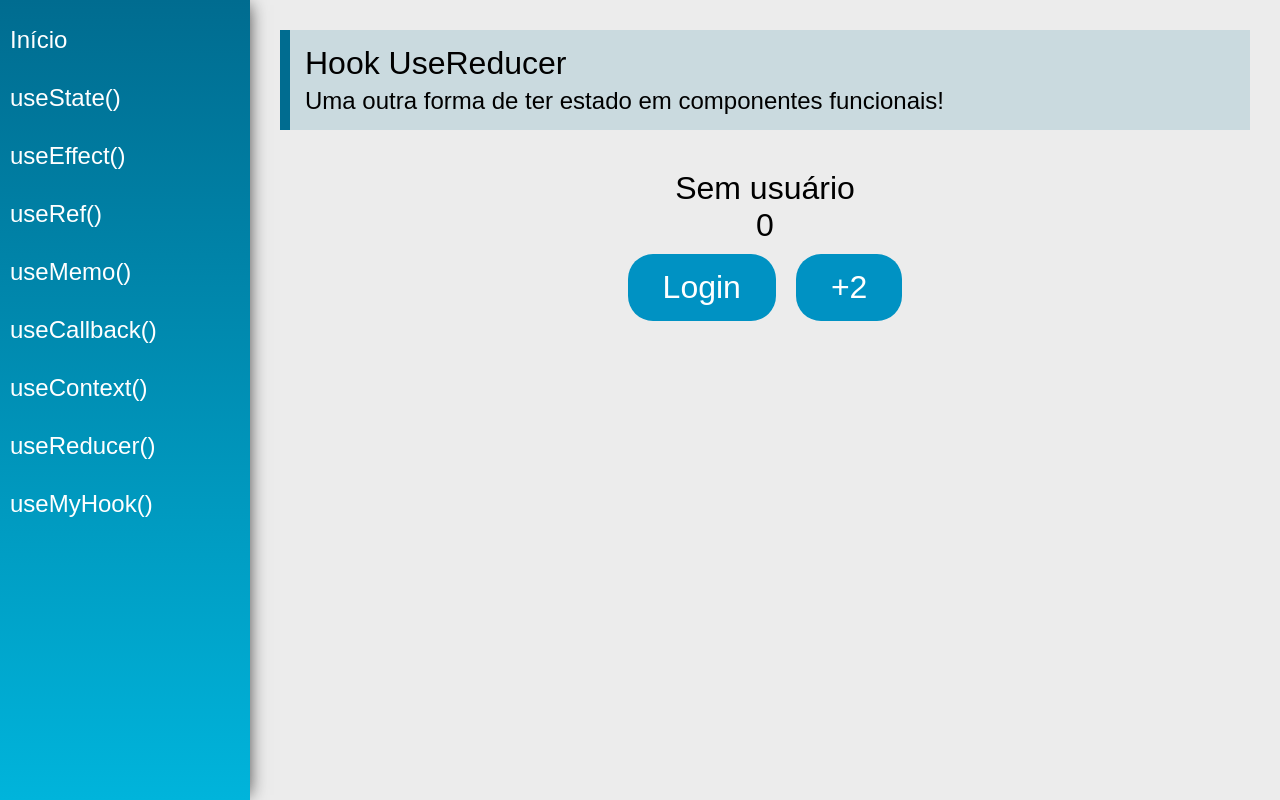
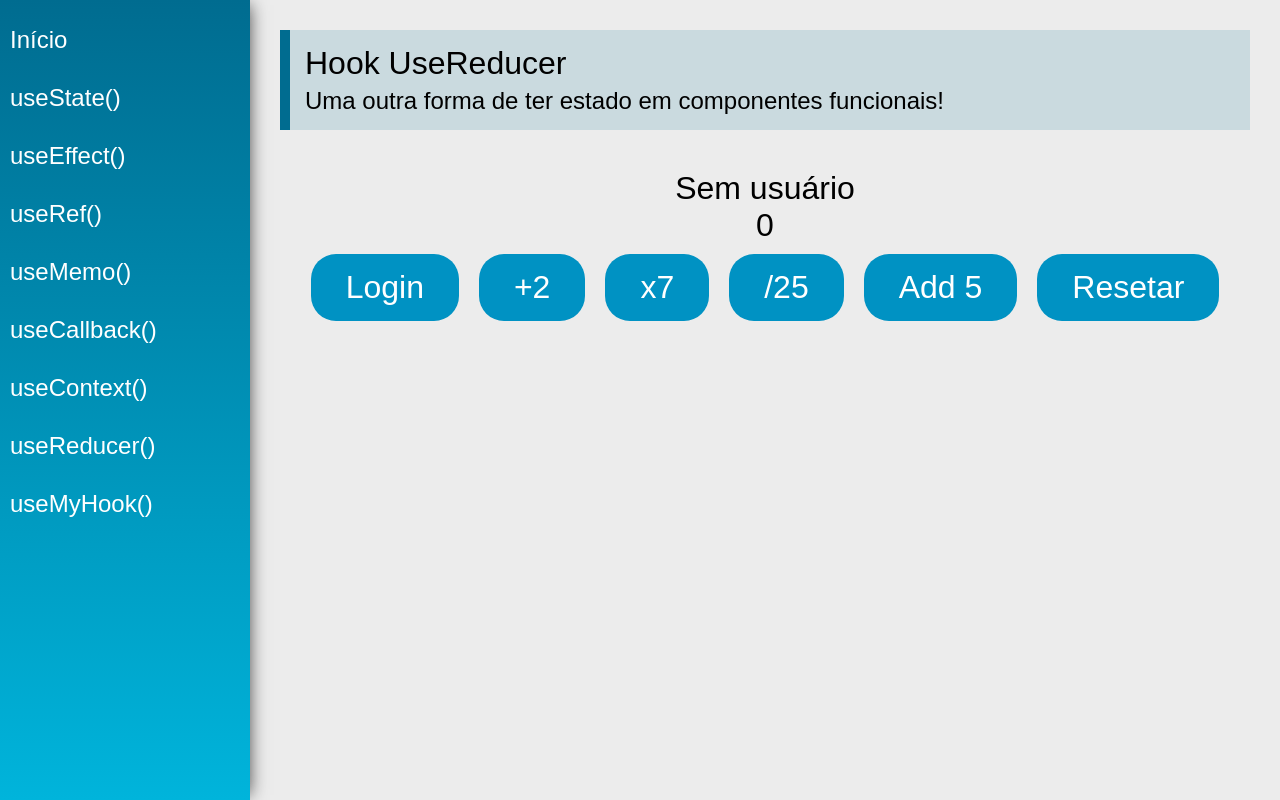
Before and after one commit to anacperdigao/Exercicios-React-Hooks, a React (Create React App) app: page /useReducer in a window 1280 px wide. Built offline with nearby package versions, Linux system fonts and the light colour scheme.

Commit message:
desafio: adicionando actions

```diff
--- a/src/views/examples/UseReducer.jsx
+++ b/src/views/examples/UseReducer.jsx
@@ -22,8 +22,20 @@ const UseReducer = (props) => {
             case 'adicionar2':
                 return {...state, number: state.number + 2}
 
+            case 'MultiplicaPor7':
+                return {...state, number: state.number * 7}
+
+            case 'dividePor25':
+                return {...state, number: parseInt(state.number / 25)}
+
+            case 'adicionaN':
+                return {...state, number: state.number + action.payload }
+
+            case 'reseta':
+                return {...state, number: 0}
+
             case 'login':
-                return{ ...state, user: { name: action.payload }}
+                return {...state, user: { name: action.payload }}
 
             default:
                 return state
@@ -55,6 +67,10 @@ const UseReducer = (props) => {
                 <div>
                     <button className="btn" onClick={() => dispatch({type: 'login', payload: 'Maria'})}>Login</button>
                     <button className="btn" onClick={() => dispatch({type: 'adicionar2'})}>+2</button>
+                    <button className="btn" onClick={() => dispatch({type: 'MultiplicaPor7'})}>x7</button>
+                    <button className="btn" onClick={() => dispatch({type: 'dividePor25'})}>/25</button>
+                    <button className="btn" onClick={() => dispatch({type: 'adicionaN', payload: 5})}>Add 5</button>
+                    <button className="btn" onClick={() => dispatch({type: 'reseta'})}>Resetar</button>
                 </div>
             </div>
         </div>
```
